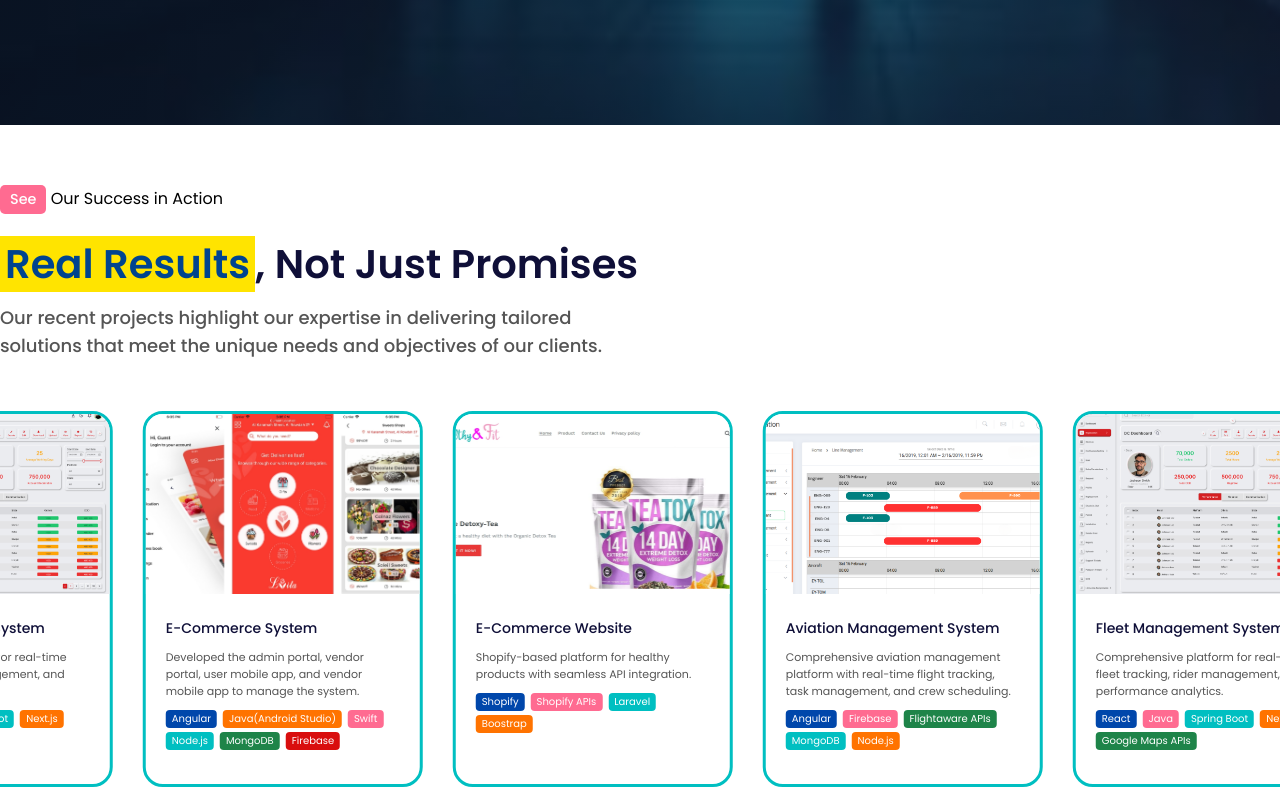
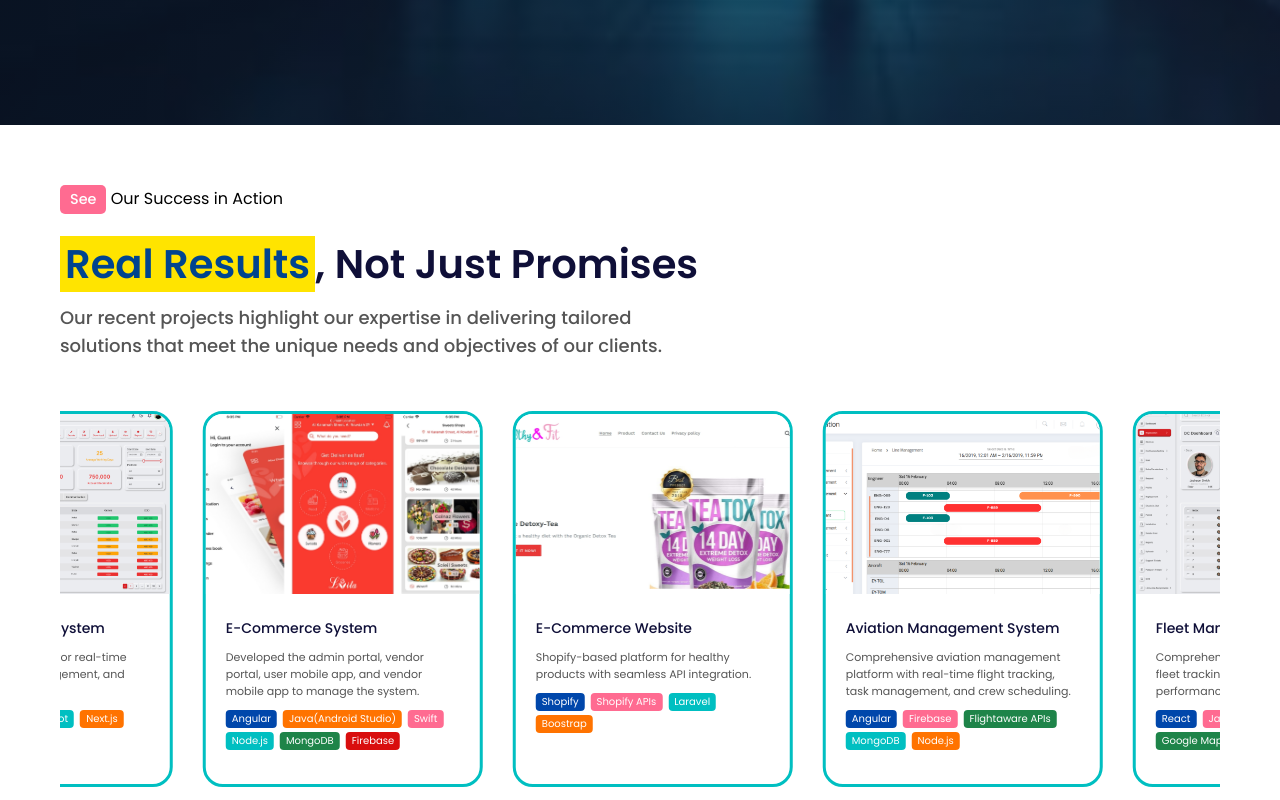
Before and after one commit to suraijzon/version1, a React (Create React App) app: page / in a window 1280 px wide. Shown: the part 1600-2400 px from the top of the page. Built offline with nearby package versions, Linux system fonts and the light colour scheme; no server answers.

Commit message:
new 53rd

```diff
--- a/src/styles/ExpertPopup.css
+++ b/src/styles/ExpertPopup.css
@@ -226,6 +226,9 @@
   min-width: 120px;
   text-align: center;
 }
+.popup-actions .cancel-btn{
+   padding: 13px 28px;
+}
 
 /* Submit button styles */
 .popup-actions .submit-btn {
@@ -244,7 +247,7 @@
 }
 
 .popup-actions .cancel-btn:hover {
-  background-color: #e60077;
+  background-color: #f9f1f5;
   transform: translateY(-2px);
   box-shadow: 0 4px 12px rgba(255, 107, 145, 0.3);
 }
--- a/src/styles/successsection.css
+++ b/src/styles/successsection.css
@@ -2,13 +2,6 @@
   padding: 60px 20px;
   max-width: 1200px;
   margin: 0 auto;
-}
-@media (max-width: 1600px){
-.success-section {
-  padding: 60px 0px;
-  max-width: 1400px;
-  margin: 0 auto;
-}
 }
 
 .success-header {
```
